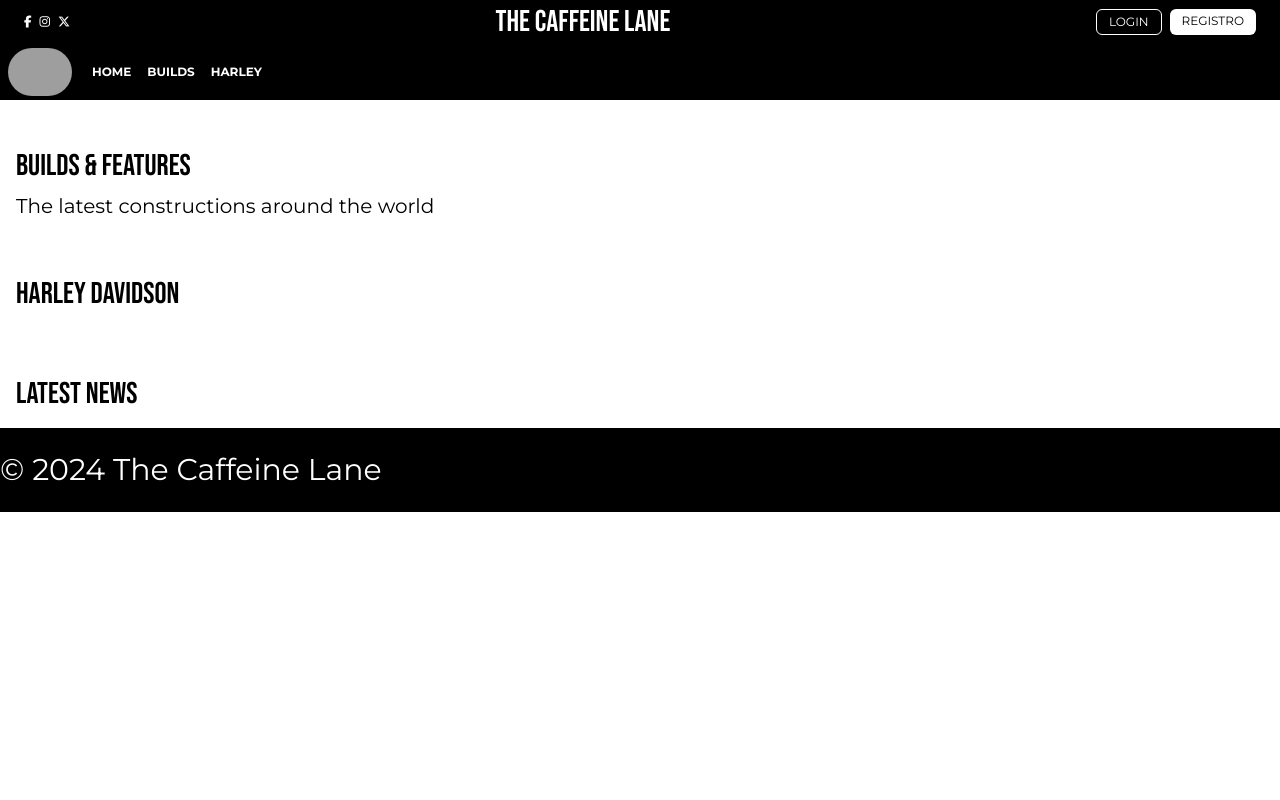
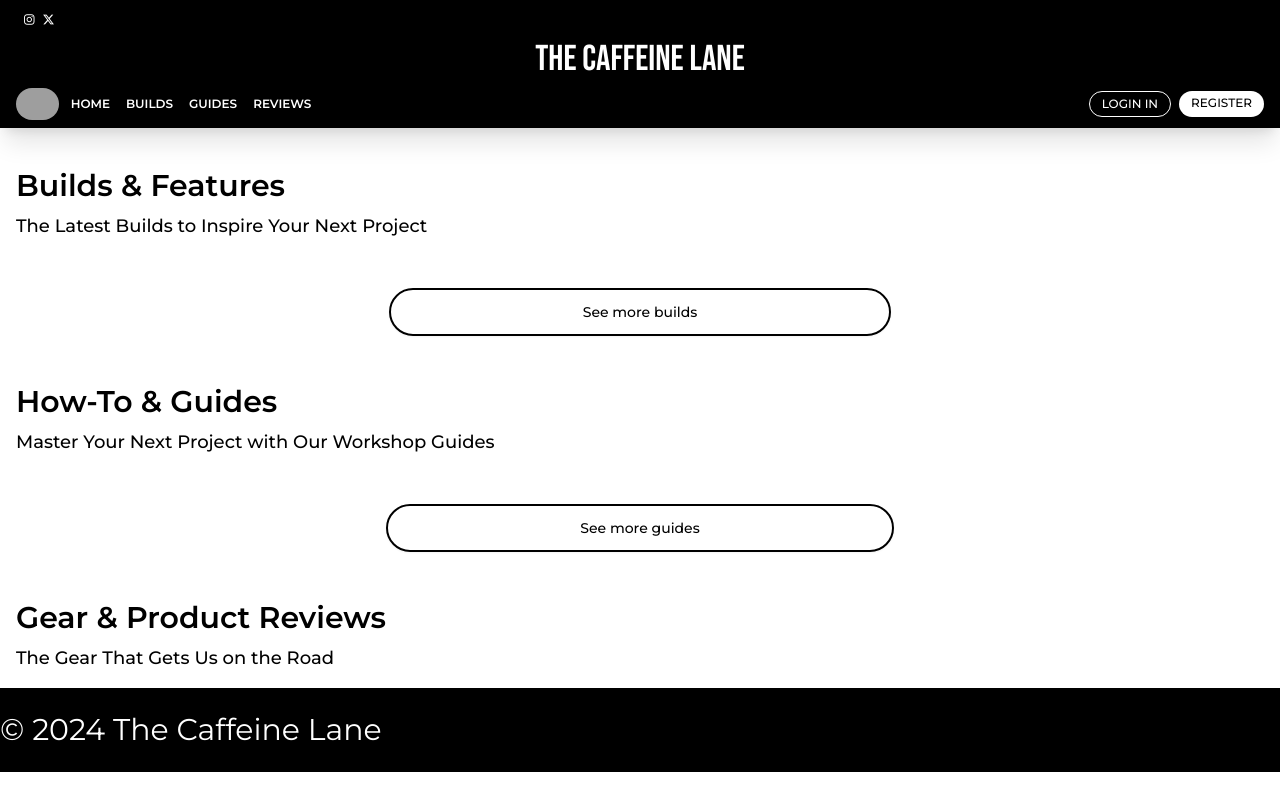
Before and after one commit to acevedo-daniel/the-caffeine-lane-blog, a Django app: page /home/ in a window 1280 px wide. Run offline with Django 5.2, Linux system fonts and the light colour scheme; data that the repository does not hold is empty; some libraries are stand-ins or nearby versions; grey boxes are pictures that could not be loaded.

Commit message:
ui big update

```diff
--- a/apps/core/templates/core/home.html
+++ b/apps/core/templates/core/home.html
@@ -1,38 +1,30 @@
 {% extends 'base.html' %}
 
-{% block title %}Home - TheCaffeineLane{% endblock %}
+{% block title %}
+  Home - TheCaffeineLane
+{% endblock %}
 
 {% block content %}
   <script src="https://cdn.jsdelivr.net/npm/lucide@latest/dist/umd/lucide.min.js"></script>
 
   {# Sección del Carrusel Principal #}
   {% if banner_posts %}
-        <section class="relative w-full h-96 md:h-[600px] overflow-hidden rounded-b-xl shadow-xl">
+    <section class="relative w-full h-[420px] md:h-[650px] overflow-hidden shadow-xl">
       <div id="carousel-container" class="absolute inset-0 flex transition-transform duration-500 ease-in-out">
         {% for post in banner_posts %}
-                    <div class="carousel-slide flex-none w-full h-full bg-cover bg-center"
-                         style="background-image: url('{{ post.image.url }}');">
-
-                        <div class="absolute inset-0 bg-black bg-opacity-40"></div>
+          <div class="carousel-slide relative flex-none w-full h-full bg-cover bg-center" style="background-image: url('{{ post.image.url }}');">
+            <div class="absolute inset-0 bg-black bg-opacity-20"></div>
 
             <div class="relative z-10 flex flex-col justify-end px-12 py-6 md:px-20 md:py-12 w-full h-full text-white">
               <div class="max-w-3xl">
                 <div class="text-sm font-light mb-2">
-
-                                    <span class="font-bold">{{ post.author.username }}</span> -
-                                    {% for category in post.category.all %}
+                  <span class="font-bold">{{ post.author.username }}</span> -{% for category in post.category.all %}
                     <span>{{ category.name }}{% if not forloop.last %}, {% endif %}</span>
                   {% endfor %}
                 </div>
-                                <h2 class="font-bebas text-4xl md:text-6xl leading-tight mb-2">
-                                    {{ post.title }}
-                                </h2>
-                                <p class="font-mont text-lg md:text-xl font-light mb-4">
-                                    {{ post.content|truncatewords:25 }}
-                                </p>
-                                <a href="#" class="inline-block bg-white text-black font-bold font-mont py-3 px-8 rounded-full transition duration-300 ease-in-out transform hover:scale-105 hover:bg-red-600 hover:text-white">
-                                    Read more
-                                </a>
+                <h2 class="font-bebas text-4xl md:text-6xl leading-tight mb-2">{{ post.title }}</h2>
+                <p class="font-mont text-lg md:text-xl font-light mb-4">{{ post.content|truncatewords:25 }}</p>
+                <a href="#" class="inline-block bg-white text-black font-bold font-mont py-3 px-8 rounded-full transition duration-300 ease-in-out transform hover:scale-105 hover:bg-red-600 hover:text-white">Read more</a>
               </div>
             </div>
           </div>
@@ -41,30 +33,35 @@
 
       {# Botones de navegación del carrusel #}
       <button id="prev-btn" class="absolute top-1/2 left-4 transform -translate-y-1/2 bg-white bg-opacity-30 hover:bg-opacity-50 text-white p-3 rounded-full z-20">
-                <svg xmlns="http://www.w3.org/2000/svg" width="24" height="24" viewBox="0 0 24 24" fill="none" stroke="currentColor" stroke-width="2" stroke-linecap="round" stroke-linejoin="round" class="lucide lucide-chevron-left"><path d="m15 18-6-6 6-6"/></svg>
+        <svg xmlns="http://www.w3.org/2000/svg" width="24" height="24" viewBox="0 0 24 24" fill="none" stroke="currentColor" stroke-width="2" stroke-linecap="round" stroke-linejoin="round" class="lucide lucide-chevron-left">
+          <path d="m15 18-6-6 6-6" />
+        </svg>
       </button>
       <button id="next-btn" class="absolute top-1/2 right-4 transform -translate-y-1/2 bg-white bg-opacity-30 hover:bg-opacity-50 text-white p-3 rounded-full z-20">
-                <svg xmlns="http://www.w3.org/2000/svg" width="24" height="24" viewBox="0 0 24 24" fill="none" stroke="currentColor" stroke-width="2" stroke-linecap="round" stroke-linejoin="round" class="lucide lucide-chevron-right"><path d="m9 18 6-6-6-6"/></svg>
+        <svg xmlns="http://www.w3.org/2000/svg" width="24" height="24" viewBox="0 0 24 24" fill="none" stroke="currentColor" stroke-width="2" stroke-linecap="round" stroke-linejoin="round" class="lucide lucide-chevron-right">
+          <path d="m9 18 6-6-6-6" />
+        </svg>
       </button>
     </section>
   {% endif %}
 
-    <div class="mt-12 container mx-auto px-4">
-        {# Sección para "Latest Builds" #}
-    <section class="mt-12">
-        <h2 class="font-bebas text-3xl mb-2">Builds & Features</h2>
-        <h3 class="font-mont text-xl mb-2">The latest constructions around the world</h3>
+  <div class="container mx-auto px-4">
+    {# Builds & Features - Original Card Design #}
+    <section class="mt-10">
+      <div>
+        <h2 class="font-mont font-semibold text-3xl mt-0">Builds & Features</h2>
+        <h3 class="font-mont font-medium text-lg mt-2 mb-4">The Latest Builds to Inspire Your Next Project</h3>
+      </div>
       <div class="grid grid-cols-1 md:grid-cols-2 lg:grid-cols-3 gap-8">
         {% for post in new_builds %}
           <a href="{% url 'post_detail' post.slug %}" class="block">
             <div class="bg-white rounded-lg overflow-hidden transition-transform duration-300 hover:scale-105">
               {% if post.image %}
-                            <img src="{{ post.image.url }}" alt="{{ post.title }}" class="w-full h-64 object-cover">
+                <img src="{{ post.image.url }}" alt="{{ post.title }}" class="w-full h-64 object-cover" />
               {% endif %}
               <div class="p-4">
                 <div class="text-xs text-gray-600 mb-1">
-                                <span class="font-bold text-gray-800">{{ post.author.username }}</span> -
-                                {% for category in post.category.all %}
+                  <span class="font-bold text-gray-800">{{ post.author.username }}</span> -{% for category in post.category.all %}
                     <span>{{ category.name }}{% if not forloop.last %}, {% endif %}</span>
                   {% endfor %}
                 </div>
@@ -74,40 +71,67 @@
           </a>
         {% endfor %}
       </div>
-    </section>
-
-        {# Sección para "Harley Davidson" #}
-        <section class="mt-12">
-            <h2 class="font-bebas text-3xl mb-4">Harley Davidson</h2>
-            <div class="grid grid-cols-1 md:grid-cols-2 lg:grid-cols-3 gap-8">
-                {% for post in harley_davidson_posts %}
-                    <div class="bg-gray-800 rounded-lg shadow-lg overflow-hidden">
-                        {% if post.image %}
-                            <img src="{{ post.image.url }}" alt="{{ post.title }}" class="w-full h-48 object-cover">
-                        {% endif %}
-                        <div class="p-6">
-                            <h3 class="text-xl font-bold">{{ post.title }}</h3>
-                            <p class="text-gray-400 mt-2">{{ post.content|truncatewords:20 }}</p>
-                        </div>
-                    </div>
-                {% endfor %}
+      <div class="flex justify-center">
+        <a href="#" class="bg-white border-2 border-black shadow-sm text-black font-mont font-medium text-sm mt-8 py-3 px-48 rounded-full transition duration-300 hover:bg-black hover:text-white hover:border-black hover:scale-110">See more builds</a>
       </div>
     </section>
 
-        {# Sección para "Latest News" #}
+    {# How-To & Guides - Original Card Design #}
     <section class="mt-12">
-            <h2 class="font-bebas text-3xl mb-4">Latest News</h2>
+      <div>
+        <h2 class="font-mont font-semibold text-3xl mt-0">How-To & Guides</h2> {# Adjusted H2 style #}
+        <h3 class="font-mont font-medium text-lg mt-2 mb-4">Master Your Next Project with Our Workshop Guides</h3> {# Adjusted H3 style #}
+      </div>
       <div class="grid grid-cols-1 md:grid-cols-2 lg:grid-cols-3 gap-8">
-                {% for post in latest_news_posts %}
-                    <div class="bg-gray-800 rounded-lg shadow-lg overflow-hidden">
+        {# Original grid for 3 columns #}
+        {% for post in new_guides %}
+          {# Using new_guides as specified #}
+          <a href="{% url 'post_detail' post.slug %}" class="block">
+            <div class="bg-white rounded-lg overflow-hidden transition-transform duration-300 hover:scale-105">
               {% if post.image %}
-                            <img src="{{ post.image.url }}" alt="{{ post.title }}" class="w-full h-48 object-cover">
+                <img src="{{ post.image.url }}" alt="{{ post.title }}" class="w-full h-64 object-cover" />
               {% endif %}
-                        <div class="p-6">
-                            <h3 class="text-xl font-bold">{{ post.title }}</h3>
-                            <p class="text-gray-400 mt-2">{{ post.content|truncatewords:20 }}</p>
+              <div class="p-4">
+                <div class="text-xs text-gray-600 mb-1">
+                  <span class="font-bold text-gray-800">{{ post.author.username }}</span> -{% for category in post.category.all %}
+                    <span>{{ category.name }}{% if not forloop.last %}, {% endif %}</span>
+                  {% endfor %}
+                </div>
+                <h3 class="text-lg font-bold text-gray-900">{{ post.title }}</h3>
               </div>
             </div>
+          </a>
+        {% endfor %}
+      </div>
+      <div class="flex justify-center">
+        <a href="#" class="bg-white border-2 border-black shadow-sm text-black font-mont font-medium text-sm mt-8 py-3 px-48 rounded-full transition duration-300 hover:bg-black hover:text-white hover:border-black hover:scale-110">See more guides</a>
+      </div>
+    </section>
+
+    {# Gear & Product Reviews - 4 Column Grid Design #}
+    <section class="mt-12">
+      <div>
+        <h2 class="font-mont font-semibold text-3xl mt-0">Gear & Product Reviews</h2> {# Adjusted H2 style #}
+        <h3 class="font-mont font-medium text-lg mt-2 mb-4">The Gear That Gets Us on the Road</h3> {# Adjusted H3 style #}
+      </div>
+      <div class="grid grid-cols-1 md:grid-cols-2 lg:grid-cols-4 gap-8">
+        {% for post in new_reviews %}
+          {# Using new_reviews as specified #}
+          <a href="{% url 'post_detail' post.slug %}" class="block">
+            <div class="overflow-hidden transition-transform duration-300 hover:scale-105">
+              {% if post.image %}
+                <img src="{{ post.image.url }}" alt="{{ post.title }}" class="w-full h-48 object-cover" />
+              {% endif %}
+              <div class="p-2">
+                <div class="text-xs text-gray-600 mb-1">
+                  <span class="font-bold text-gray-800">{{ post.author.username }}</span> -{% for category in post.category.all %}
+                    <span>{{ category.name }}{% if not forloop.last %}, {% endif %}</span>
+                  {% endfor %}
+                </div>
+                <h3 class="text-base font-bold text-gray-900 leading-tight">{{ post.title }}</h3>
+              </div>
+            </div>
+          </a>
         {% endfor %}
       </div>
     </section>
@@ -115,43 +139,43 @@
 
   <script>
     document.addEventListener('DOMContentLoaded', () => {
-            const carouselContainer = document.getElementById('carousel-container');
-            const prevBtn = document.getElementById('prev-btn');
-            const nextBtn = document.getElementById('next-btn');
-            const slides = document.querySelectorAll('.carousel-slide');
-            const totalSlides = slides.length;
-            let currentSlide = 0;
+      const carouselContainer = document.getElementById('carousel-container')
+      const prevBtn = document.getElementById('prev-btn')
+      const nextBtn = document.getElementById('next-btn')
+      const slides = document.querySelectorAll('.carousel-slide')
+      const totalSlides = slides.length
+      let currentSlide = 0
 
       function showSlide(index) {
         if (index >= totalSlides) {
-                    currentSlide = 0;
+          currentSlide = 0
         } else if (index < 0) {
-                    currentSlide = totalSlides - 1;
+          currentSlide = totalSlides - 1
         } else {
-                    currentSlide = index;
+          currentSlide = index
         }
 
-                const offset = -currentSlide * 100;
-                carouselContainer.style.transform = `translateX(${offset}%)`;
+        const offset = -currentSlide * 100
+        carouselContainer.style.transform = `translateX(${offset}%)`
       }
 
       // Event listener para el botón "Siguiente"
       nextBtn.addEventListener('click', () => {
-                showSlide(currentSlide + 1);
-            });
+        showSlide(currentSlide + 1)
+      })
 
       // Event listener para el botón "Anterior"
       prevBtn.addEventListener('click', () => {
-                showSlide(currentSlide - 1);
-            });
+        showSlide(currentSlide - 1)
+      })
 
-            // Auto-play del carrusel (opcional)
+      // Auto-play carousel (optional)
       setInterval(() => {
-                showSlide(currentSlide + 1);
-            }, 5000); // Cambia de diapositiva cada 5 segundos
-        });
+        showSlide(currentSlide + 1)
+      }, 5000) // Change slide every 5 seconds
+    })
 
-        // Inicializar los iconos de Lucide
-        lucide.createIcons();
+    // Initialize Lucide icons
+    lucide.createIcons()
   </script>
 {% endblock %}
--- a/apps/core/views.py
+++ b/apps/core/views.py
@@ -10,17 +10,17 @@ def home(request):
     new_builds = Post.objects.filter(
         status='published',
         category__name='Builds'
-    ).order_by('-created_at')[:8]
+    ).order_by('-created_at')[:9]
 
     new_guides = Post.objects.filter(
         status='published',
         category__name='Guides'
-    ).order_by('-created_at')[:5]
+    ).order_by('-created_at')[:6]
 
     new_reviews = Post.objects.filter(
         status='published',
         category__name='Reviews'
-    ).order_by('-created_at')[:5]
+    ).order_by('-created_at')[:4]
 
     total_posts = Post.objects.filter(status='published').count()
     categories = Category.objects.all()
--- a/templates/base.html
+++ b/templates/base.html
@@ -2,13 +2,17 @@
 <!DOCTYPE html>
 <html lang="es">
   <head>
-    <meta charset="UTF-8">
-    <meta name="viewport" content="width=device-width, initial-scale=1.0">
-    <title>{% block title %}The Caffeine Lane{% endblock %}</title>
-    <link rel="preconnect" href="https://fonts.googleapis.com">
-    <link rel="preconnect" href="https://fonts.gstatic.com" crossorigin>
-    <link href="https://fonts.googleapis.com/css2?family=Bebas+Neue&family=Montserrat:ital,wght@0,100..900;1,100..900&display=swap" rel="stylesheet">
-    <link rel="stylesheet" href="https://cdnjs.cloudflare.com/ajax/libs/font-awesome/6.5.2/css/all.min.css"/>
+    <meta charset="UTF-8" />
+    <meta name="viewport" content="width=device-width, initial-scale=1.0" />
+    <title>
+      {% block title %}
+        The Caffeine Lane
+      {% endblock %}
+    </title>
+    <link rel="preconnect" href="https://fonts.googleapis.com" />
+    <link rel="preconnect" href="https://fonts.gstatic.com" crossorigin />
+    <link href="https://fonts.googleapis.com/css2?family=Bebas+Neue&family=Montserrat:ital,wght@0,100..900;1,100..900&display=swap" rel="stylesheet" />
+    <link rel="stylesheet" href="https://cdnjs.cloudflare.com/ajax/libs/font-awesome/6.5.2/css/all.min.css" />
     <script src="https://cdn.tailwindcss.com"></script>
     <script>
       tailwind.config = {
@@ -16,8 +20,8 @@
           extend: {
             fontFamily: {
               mont: ['Montserrat', 'sans-serif'],
-                        bebas: ['Bebas Neue', 'sans-serif'],
-                    },
+              bebas: ['Bebas Neue', 'sans-serif']
+            }
           }
         }
       }
@@ -26,35 +30,43 @@
   <body>
     {% block header %}
       <header class="bg-black flex flex-col">
-        <div class="flex justify-between items-center px-6 py-1">
+        {# Top bar: Social icons #}
+        <div class="flex justify-between items-center px-6 py-3">
           <div class="flex space-x-2 text-white text-xs pt-0">
-                <a href="#" class="hover:text-red-500 transition"><i class="fab fa-facebook-f"></i></a>
             <a href="#" class="hover:text-red-500 transition"><i class="fab fa-instagram"></i></a>
             <a href="#" class="hover:text-red-500 transition"><i class="fab fa-x-twitter"></i></a>
           </div>
+        </div>
 
-            <a href="{% url 'landing' %}" class="text-white font-bebas text-3xl hover:text-red-500 transition">THE CAFFEINE LANE</a>
+        {# Main title section #}
+        <div class="flex items-center justify-center m-0">
+          <a href="{% url 'landing' %}" class="text-white font-bebas text-4xl transition-transform duration-300 hover:scale-110">THE CAFFEINE LANE</a>
+        </div>
+      </header>
 
+      {# Sticky navigation bar #}
+      <div class="sticky top-0 z-50 bg-black flex justify-between items-center px-4 py-2 shadow-xl">
+        {# Left block: Logo + Nav links #}
+        <div class="flex items-center space-x-3">
+          <a href="{% url 'home' %}" class="flex items-center transition-transform duration-300 hover:scale-110"><img src="{% static '\images\caffeinelane-logo-2.png' %}" alt="The Caffeine Lane Logo" class="h-8 w-auto rounded-full" /></a>
+          <nav class="flex space-x-4 text-xs">
+            <a href="{% url 'home' %}" class="text-white font-mont font-semibold uppercase hover:opacity-90 transition">HOME</a>
+            <a href="{% url 'home' %}" class="text-white font-mont font-semibold uppercase hover:opacity-90 transition">BUILDS</a>
+            <a href="{% url 'home' %}" class="text-white font-mont font-semibold uppercase hover:opacity-90 transition">GUIDES</a>
+            <a href="{% url 'home' %}" class="text-white font-mont font-semibold uppercase hover:opacity-90 transition">REVIEWS</a>
+          </nav>
+        </div>
+        {# Right block: Login/Register buttons #}
         <div class="flex space-x-2">
-                <a href="#" class="text-white font-mont text-xs uppercase hover:text-red-500 transition px-3 py-1 border border-white rounded-md">Login</a>
-                <a href="#" class="bg-white text-black font-mont text-xs uppercase hover:bg-red-600 hover:text-white transition px-3 py-1 rounded-md">Registro</a>
+          <a href="#" class="text-white font-mont font-medium text-xs uppercase hover:bg-red-600 hover:text-white hover:border-red-600 transition px-3 py-1 border border-white rounded-full">LOGIN IN</a>
+          <a href="#" class="bg-white text-black font-mont font-medium text-xs uppercase hover:bg-red-600 hover:text-white transition px-3 py-1 rounded-full">REGISTER</a>
         </div>
       </div>
-
-        <div class="flex items-center px-2 py-1 space-x-5">
-            <a href="{% url 'home' %}" class="flex items-center transition-transform duration-300 hover:scale-110">
-            <img src="{% static '\images\caffeinelane-logo-2.png' %}" alt="The Caffeine Lane Logo" class="h-12 w-auto rounded-full">
-            </a>
-            <nav class="flex space-x-4 text-xs">
-                <a href="{% url 'home' %}" class="text-white font-mont font-bold uppercase hover:text-red-500 transition">Home</a>
-                <a href="{% url 'home' %}" class="text-white font-mont font-bold uppercase hover:text-red-500 transition">Builds</a>
-                <a href="{% url 'home' %}" class="text-white font-mont font-bold uppercase hover:text-red-500 transition">Harley</a>
-            </nav>
-        </div>
-    </header>
     {% endblock %}
     <main>
-        {% block content %}{% endblock %}
+      {% block content %}
+
+      {% endblock %}
     </main>
     {% block footer %}
       <footer class="bg-black py-6">
```
Also changed, not shown: apps/core/templates/core/landing.html (+13 -9 lines), media/posts/media/coffeine-line-guides-1.jpg (added), media/posts/media/coffeine-line-guides-2.jpg (added), media/posts/media/coffeine-line-guides-3.jpg (added), media/posts/media/coffeine-line-reviews-4.jpg (added), 9 other files. Lines whose indentation alone changed are shown as unchanged.
